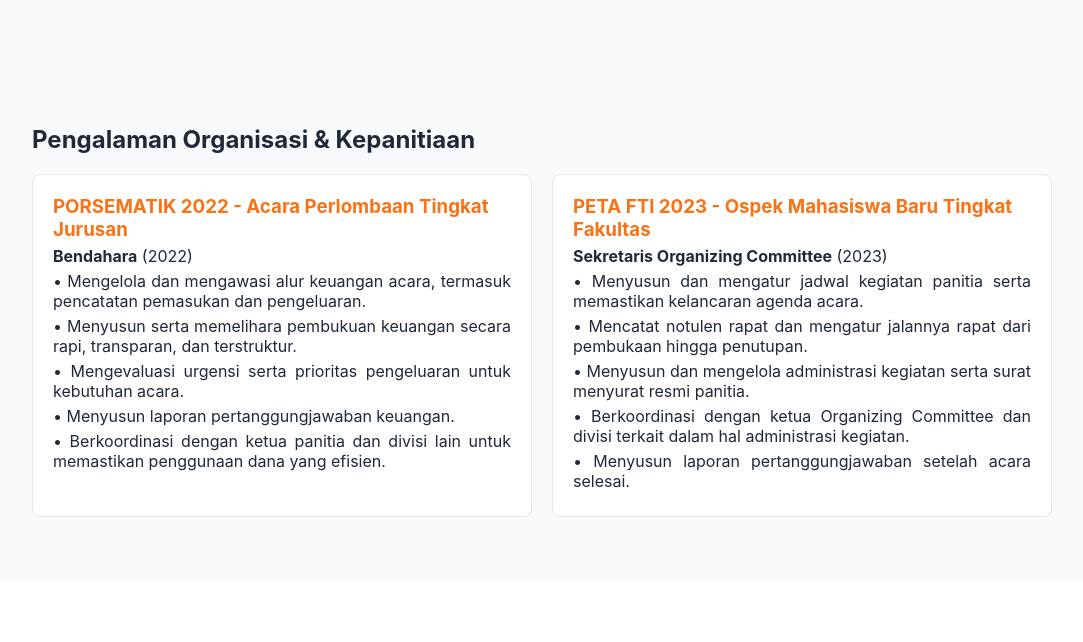
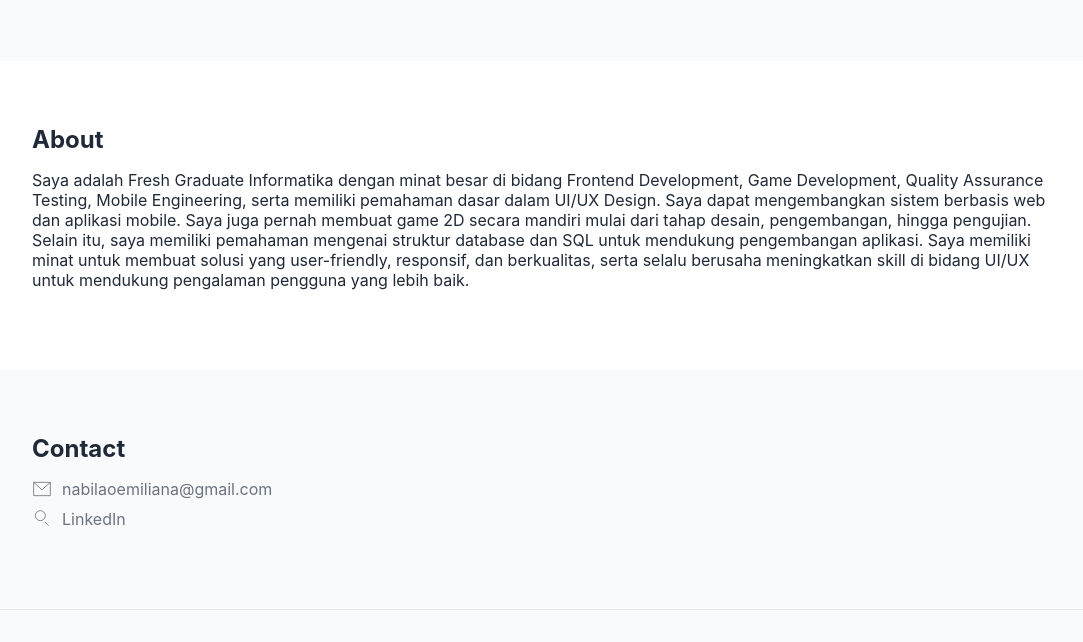
Before and after one commit to nabilaoemiliana-dev/Portofolio, a plain HTML site: page index.html in a window 1280 px wide. Shown: the part 1837-2479 px from the top of the page, without its empty margins (98-1181 px from the left). Drawn offline with Linux system fonts and the light colour scheme.

Commit message:
Update index.html

```diff
--- a/index.html
+++ b/index.html
@@ -16,7 +16,6 @@
         <a href="#home">Home</a>
         <a href="#skills">Skills</a>
         <a href="#projects">Projects</a>
-        <a href="#experience">Kepanitiaan</a>
         <a href="#about">About</a>
         <a href="#contact">Contact</a>
       </nav>
@@ -247,32 +246,7 @@
           </div>
         </div>
 
-    <!-- Pengalaman -->
-     <section id="experience" class="section">
-  <div class="container">
-    <h2>Pengalaman Organisasi & Kepanitiaan</h2>
-    <div class="experience-grid">
-      <div class="experience-item">
-        <h3>PORSEMATIK 2022 - Acara Perlombaan Tingkat Jurusan</h3>
-        <p><strong>Bendahara</strong> (2022)</p>
-        <p>• Mengelola dan mengawasi alur keuangan acara, termasuk pencatatan pemasukan dan pengeluaran.</p>
-        <p>• Menyusun serta memelihara pembukuan keuangan secara rapi, transparan, dan terstruktur.</p>
-        <p>• Mengevaluasi urgensi serta prioritas pengeluaran untuk kebutuhan acara.</p>
-        <p>• Menyusun laporan pertanggungjawaban keuangan.</p>
-        <p>• Berkoordinasi dengan ketua panitia dan divisi lain untuk memastikan penggunaan dana yang efisien.</p>
-      </div>
-      <div class="experience-item">
-        <h3>PETA FTI 2023 - Ospek Mahasiswa Baru Tingkat Fakultas</h3>
-        <p><strong>Sekretaris Organizing Committee</strong> (2023)</p>
-        <p>• Menyusun dan mengatur jadwal kegiatan panitia serta memastikan kelancaran agenda acara.</p>
-        <p>• Mencatat notulen rapat dan mengatur jalannya rapat dari pembukaan hingga penutupan.</p>
-        <p>• Menyusun dan mengelola administrasi kegiatan serta surat menyurat resmi panitia.</p>
-        <p>• Berkoordinasi dengan ketua Organizing Committee dan divisi terkait dalam hal administrasi kegiatan.</p>
-        <p>• Menyusun laporan pertanggungjawaban setelah acara selesai.</p>
-      </div>
-    </div>
-  </div>
-</section>
+
 
 
     <!-- About -->
```
